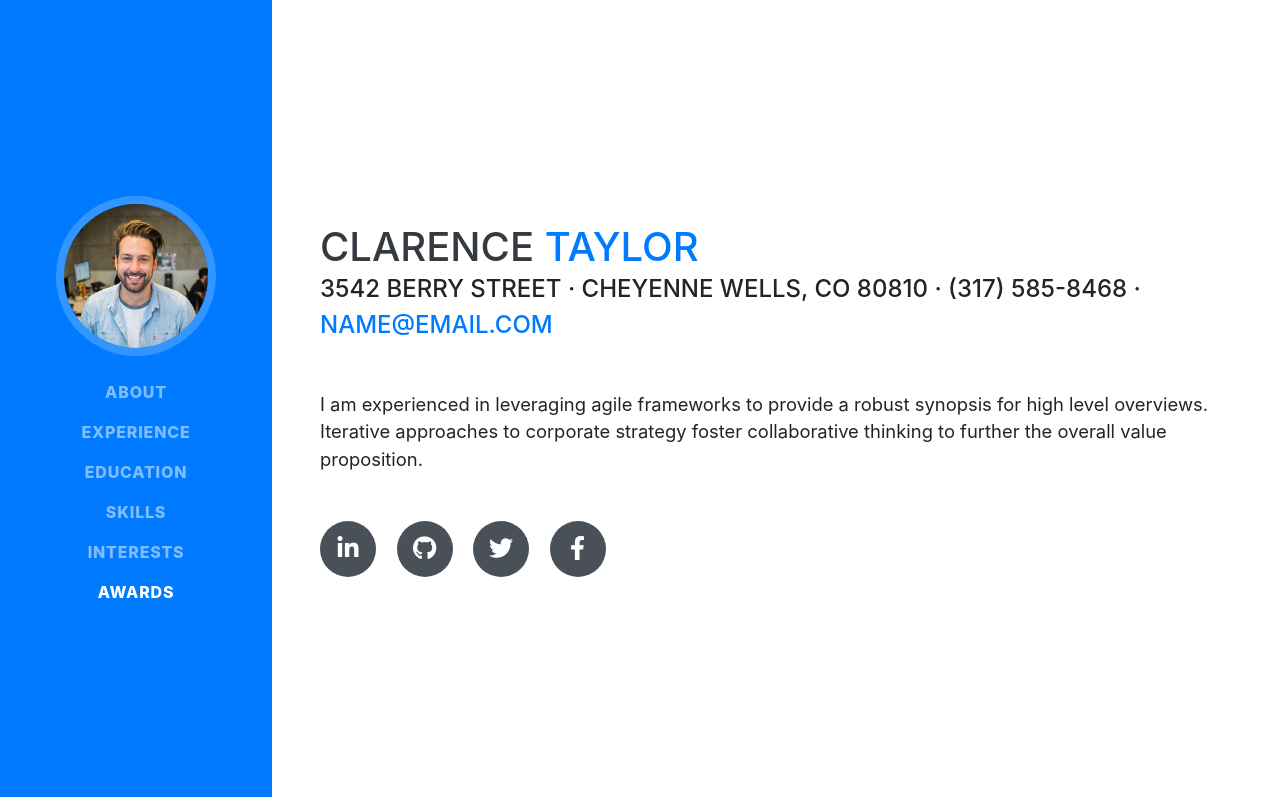
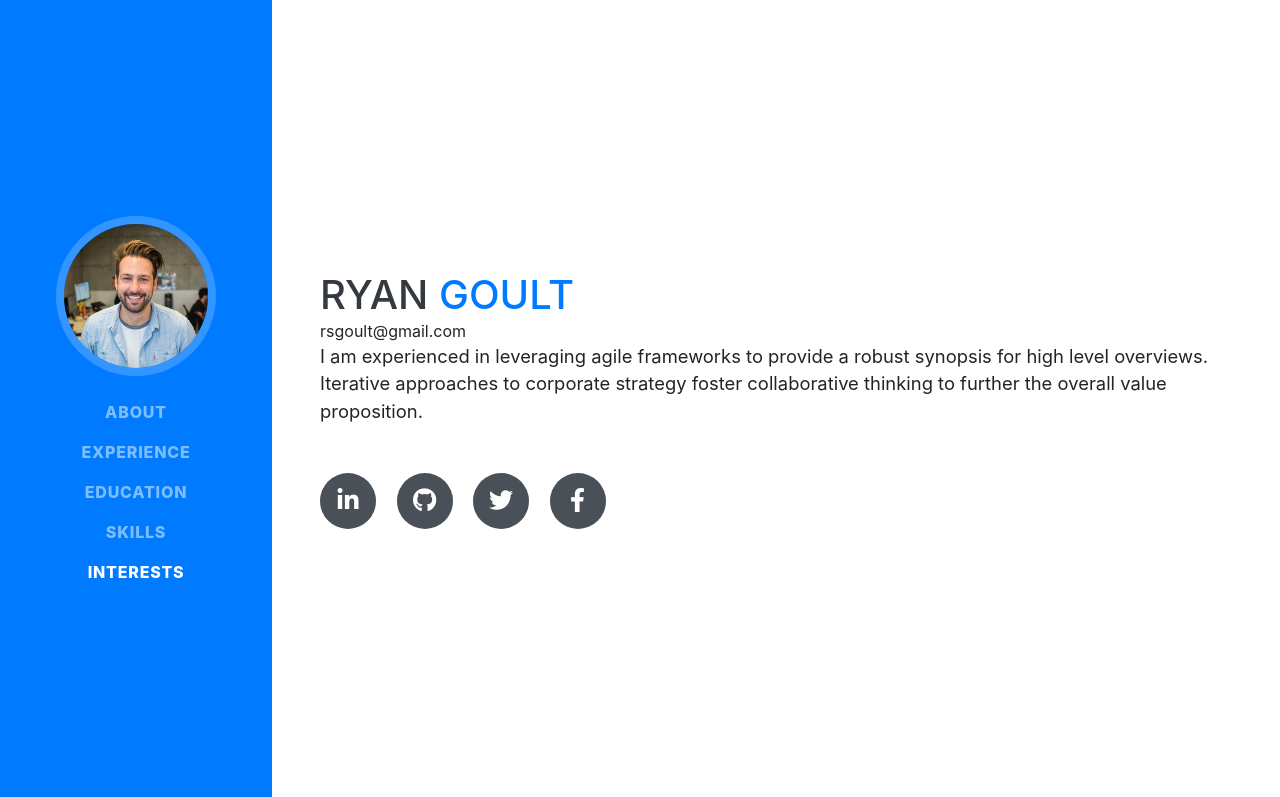
Before and after one commit to Ryan-Goult/Ryan-Goult.github.io, a website with bundled scripts: page index.html in a window 1280 px wide. Shown: the top 797 px of the page. Built offline with nearby package versions, Linux system fonts and the light colour scheme; a web font is replaced by a local one.

Commit message:
Initial Commit

```diff
--- a/index.html
+++ b/index.html
@@ -27,7 +27,7 @@
 
   <nav class="navbar navbar-expand-lg navbar-dark bg-primary fixed-top" id="sideNav">
     <a class="navbar-brand js-scroll-trigger" href="#page-top">
-      <span class="d-block d-lg-none">Clarence Taylor</span>
+      <span class="d-block d-lg-none">Ryan Goult</span>
       <span class="d-none d-lg-block">
         <img class="img-fluid img-profile rounded-circle mx-auto mb-2" src="img/profile.jpg" alt="">
       </span>
@@ -52,9 +52,6 @@
         <li class="nav-item">
           <a class="nav-link js-scroll-trigger" href="#interests">Interests</a>
         </li>
-        <li class="nav-item">
-          <a class="nav-link js-scroll-trigger" href="#awards">Awards</a>
-        </li>
       </ul>
     </div>
   </nav>
@@ -63,11 +60,11 @@
 
     <section class="resume-section p-3 p-lg-5 d-flex align-items-center" id="about">
       <div class="w-100">
-        <h1 class="mb-0">Clarence
-          <span class="text-primary">Taylor</span>
+        <h1 class="mb-0">Ryan
+          <span class="text-primary">Goult</span>
         </h1>
-        <div class="subheading mb-5">3542 Berry Street · Cheyenne Wells, CO 80810 · (317) 585-8468 ·
-          <a href="mailto:name@email.com">name@email.com</a>
+        <div
+          <a href="mailto:name@email.com">rsgoult@gmail.com</a>
         </div>
         <p class="lead mb-5">I am experienced in leveraging agile frameworks to provide a robust synopsis for high level overviews. Iterative approaches to corporate strategy foster collaborative thinking to further the overall value proposition.</p>
         <div class="social-icons">
```
